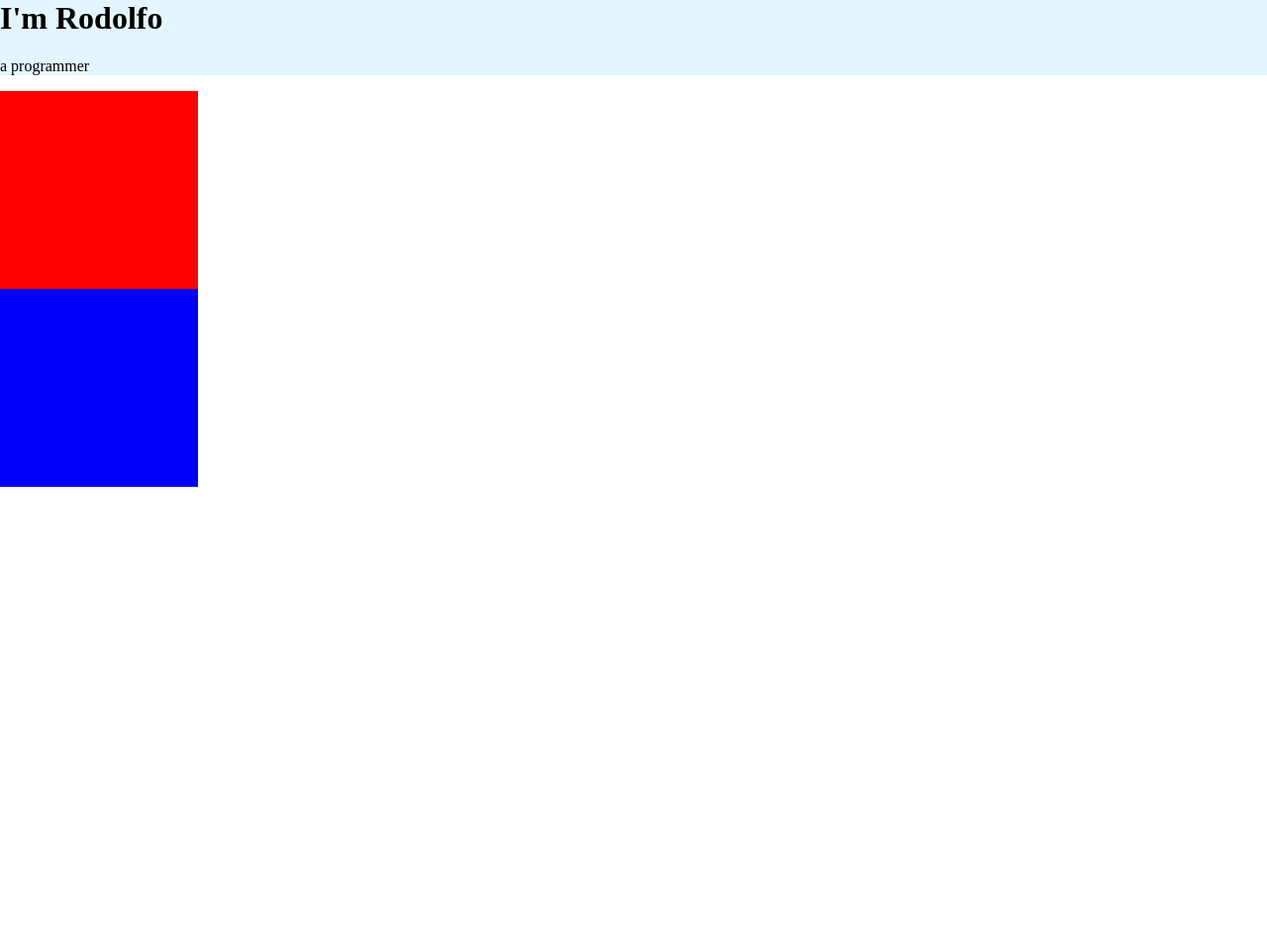
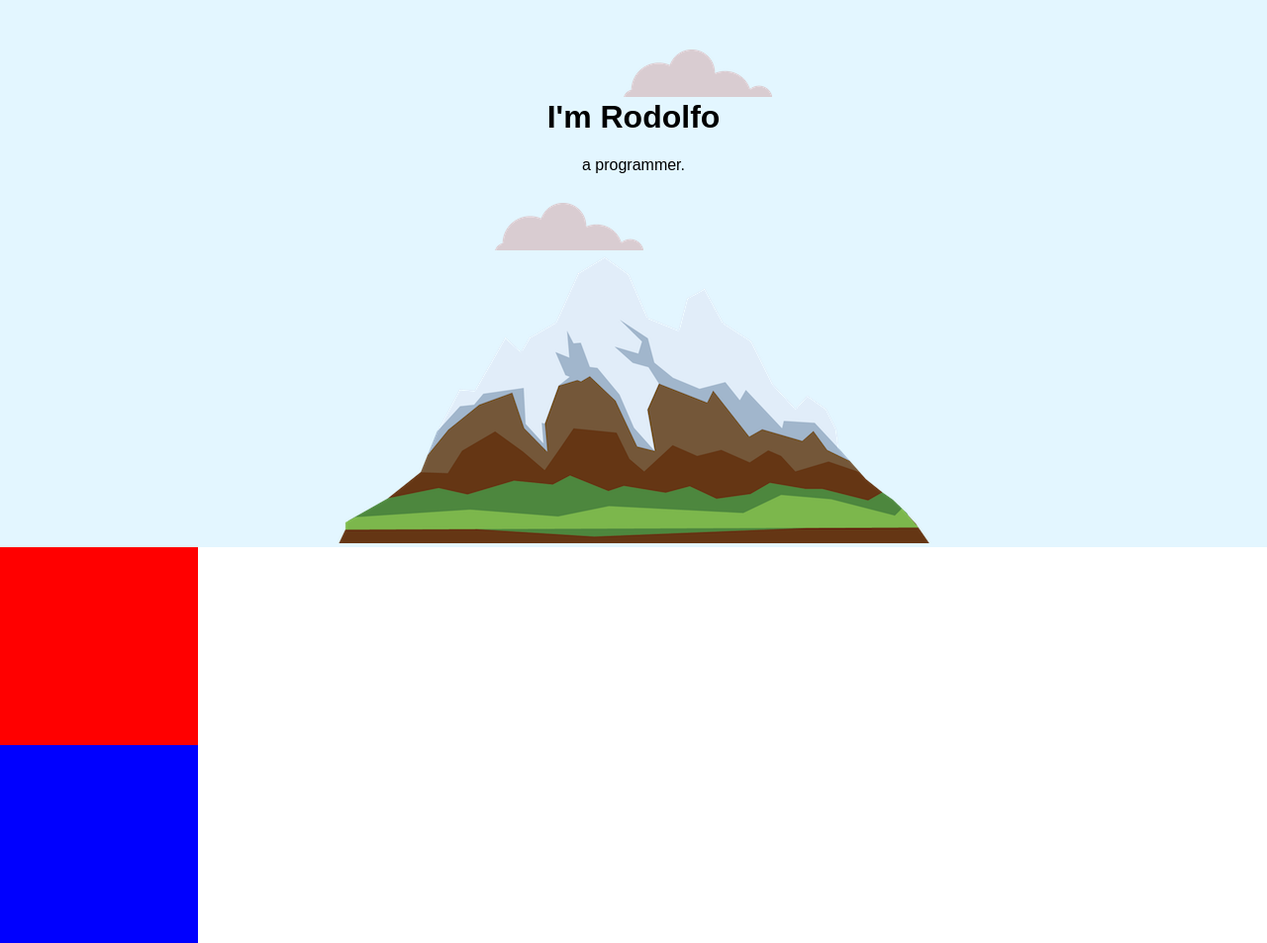
Before and after one commit to RStPro/CSS---My-Site, a plain HTML site: page index.html in a window 1280 px wide. Shown: the whole page at 99% size. Before the commit the page ends 800 px from the top, so only its background shows below. Drawn offline with Linux system fonts and the light colour scheme.

Commit message:
center top div

```diff
--- a/css/styles.css
+++ b/css/styles.css
@@ -1,22 +1,38 @@
-body{
+body {
   margin: 0;
+  text-align: center;
+  font-family: sans-serif;
 }
 
-h1{
+h1 {
   margin-top: 0;
 }
 
-.top-container{
-    background-color: #E3F6FF;
+.top-container {
+  background-color: #e3f6ff;
+  position: relative;
+  padding-top: 100px;
 }
 
-.middle-container{
+.middle-container {
   width: 200px;
   height: 200px;
   background-color: red;
-
-}.bottom-container{
+}
+.bottom-container {
   width: 200px;
   height: 200px;
   background-color: blue;
 }
+
+.top-cloud {
+  position: absolute;
+  right: 500px;
+  top: 50px;
+}
+
+.bottom-cloud {
+  position: absolute;
+  bottom: 300px;
+  left: 500px;
+}
--- a/index.html
+++ b/index.html
@@ -27,12 +27,13 @@
   </head>
   <body>
     <div class="top-container">
+      <img class="top-cloud" src="/images/cloud.png" alt="cloud-image" />
       <h1>I'm Rodolfo</h1>
-      <p>a programmer</p>
+      <p>a programmer.</p>
+      <img class="bottom-cloud" src="/images/cloud.png" alt="cloud-image" />
+      <img src="/images/mountain.png" alt="mountain-image" />
     </div>
-    <div class="middle-container">
-
-    </div>
+    <div class="middle-container"></div>
     <div class="bottom-container"></div>
   </body>
 </html>
```
Lines whose indentation alone changed are shown as unchanged.
